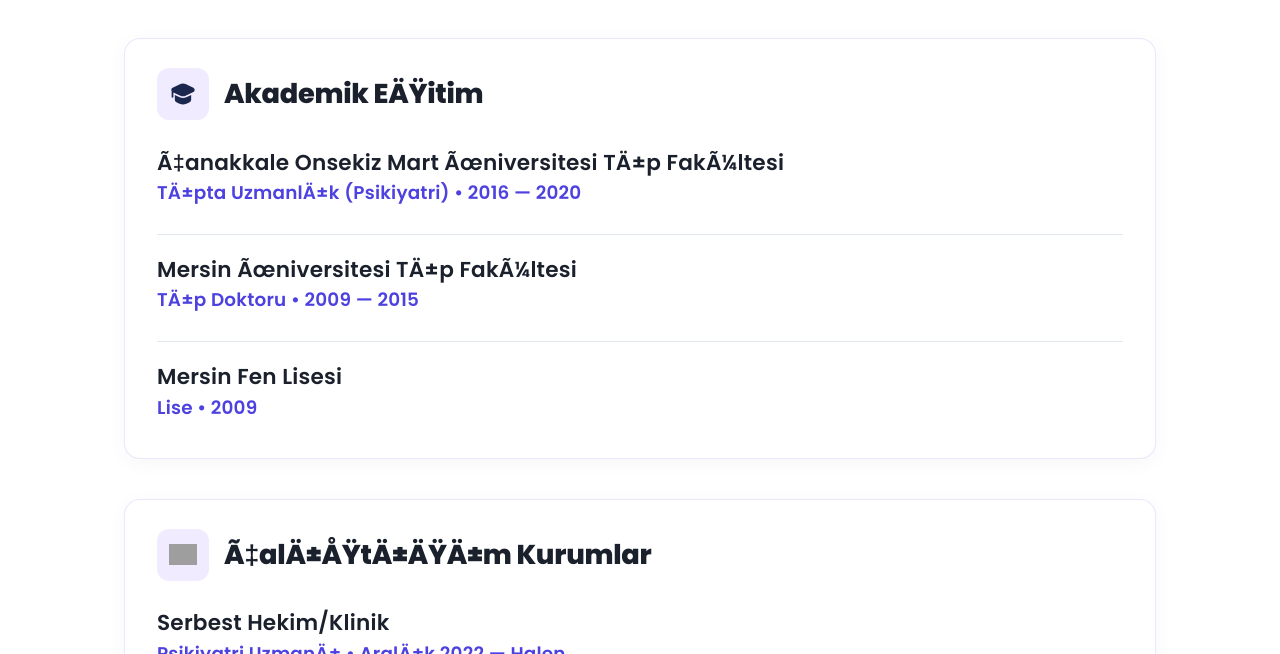
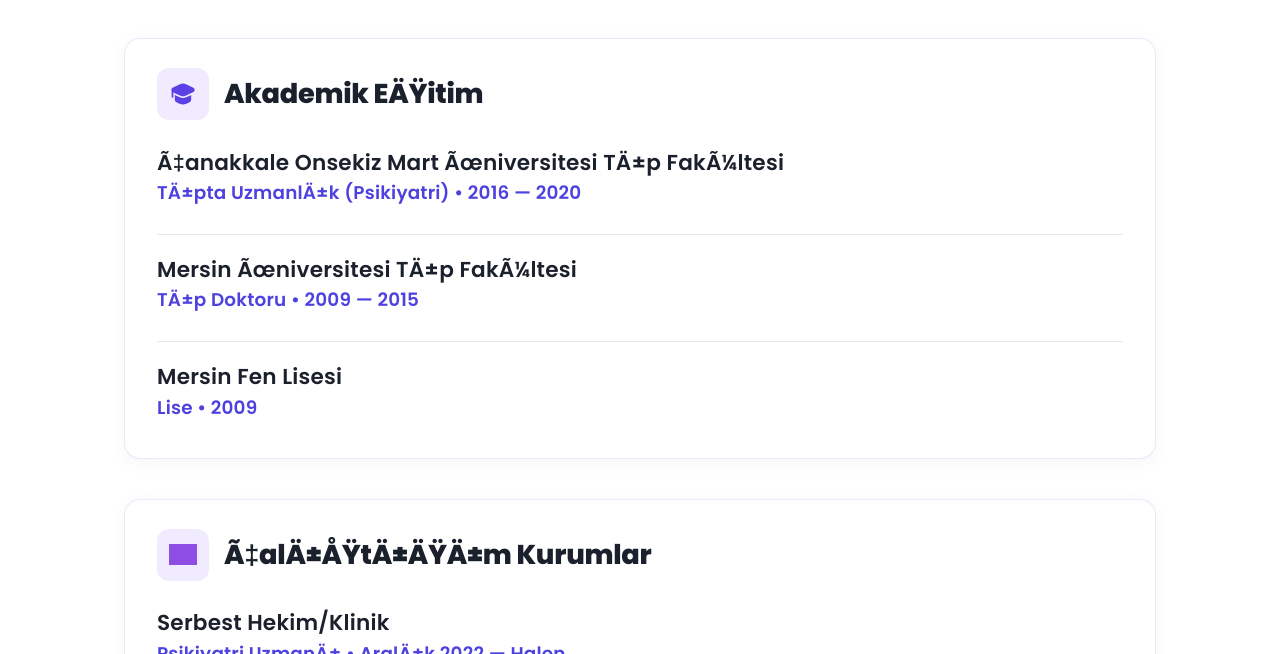
Before and after one commit to ibucgun/ibucgun.github.io, a Jekyll site: the page built from index.html, in a window 1280 px wide and 1400 px high, scrolled down 1713 px. Shown: the part 177-831 px from the top of the window. Built offline with Jekyll 4.4.1, drawn with Linux system fonts in a browser that asks for light colours; grey boxes are pictures that could not be loaded.

Commit message:
Update _resume.scss

```diff
--- a/_sass/_resume.scss
+++ b/_sass/_resume.scss
@@ -440,7 +440,9 @@
       width: 28px !important;
       height: 28px !important;
       object-fit: contain;
-    }
+	// Siyah ikonu #4d41e0 (Indigo) rengine dönüştüren sihirli satır:
+  	  filter: invert(26%) sepia(89%) saturate(5411%) hue-rotate(244deg) brightness(91%) contrast(98%);
+	}
 
     h2 {
       @include sans_extrabold;
```
